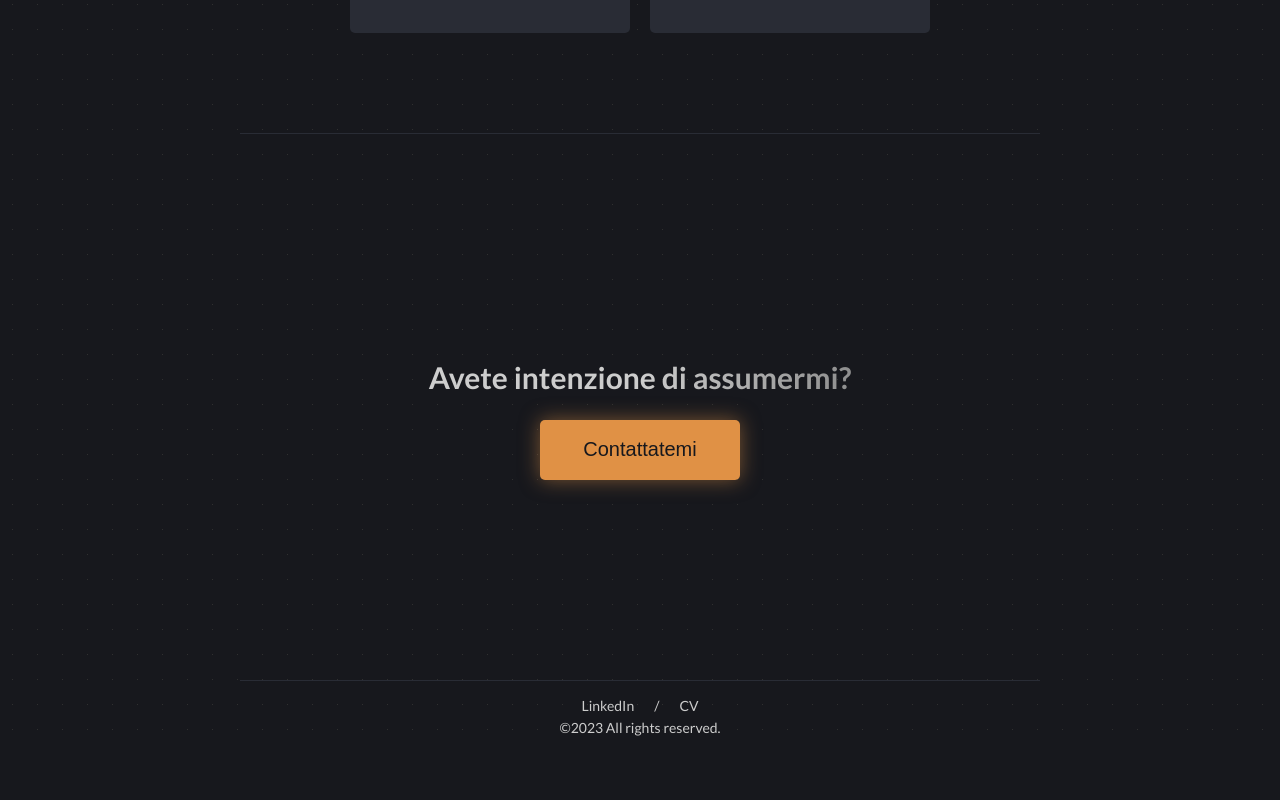
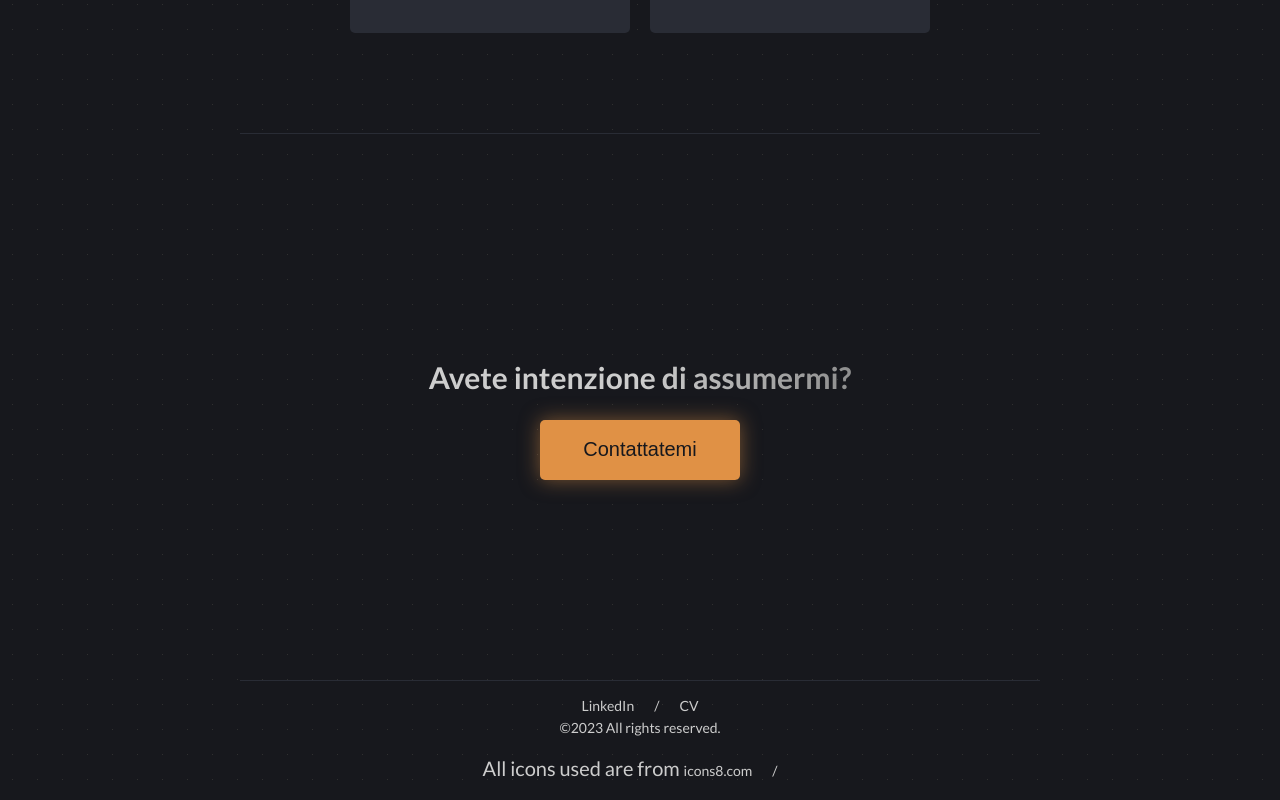
Before and after one commit to highwall-web/highwall-web.github.io, a React (Create React App) app: page / in a window 1280 px wide. Shown: the part 1583-2383 px from the top of the page. Before the commit the page ends 2333 px from the top, so only its background shows below. Built offline with nearby package versions, Linux system fonts and the light colour scheme; no server answers; the database is empty.

Commit message:
DEV - Added icon8 rights in footer

```diff
--- a/src/components/FooterComponent/Footer.js
+++ b/src/components/FooterComponent/Footer.js
@@ -9,6 +9,7 @@ const Footer = () => {
                     <a href="https://www.linkedin.com/in/mauro-pio-altamura-5b5b6027a" target="_blank" rel="noreferrer">LinkedIn</a>
                     <a href="../../assets/CV-Mauro-Pio-Altamura.pdf" target="_blank" rel="noreferrer">CV</a>
                     <p className="rights">©{currentYear} All rights reserved.</p>
+                    <p className={"icons"}>All icons used are from <a href={"https://icons8.com/"}>icons8.com</a></p>
                 </nav>
         </footer>
     )
```
